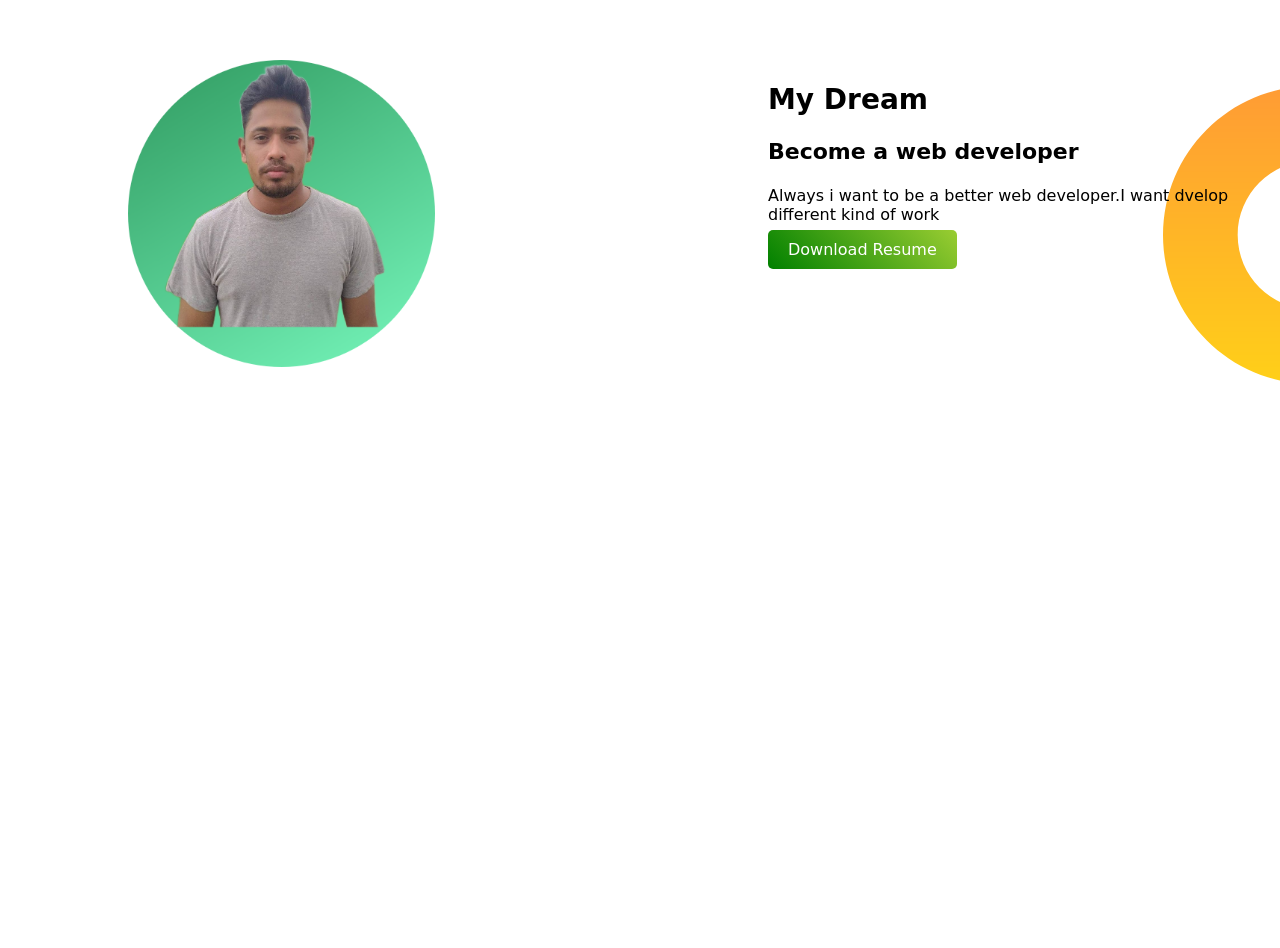
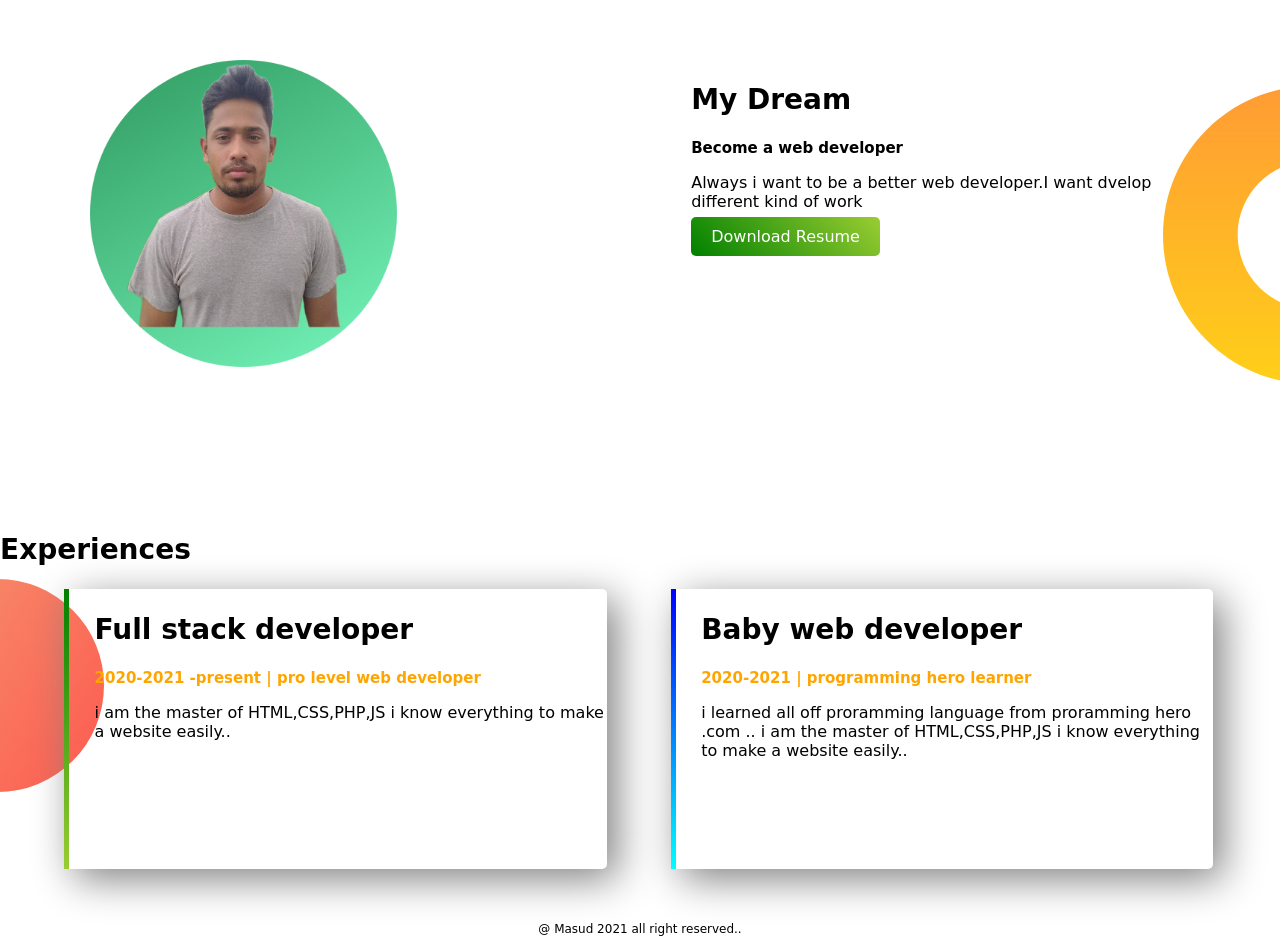
Before and after one commit to MasudRana924/myportfolio, a plain HTML site: page index.html in a window 1280 px wide. Shown: the part 440-1388 px from the top of the page. Before the commit the page ends 900 px from the top, so only its background shows below. Drawn offline with Linux system fonts and the light colour scheme; a web font is replaced by a local one.

Commit message:
added experience and footer

```diff
--- a/index.html
+++ b/index.html
@@ -35,7 +35,22 @@
         <a  class="button" href="http://">Download Resume</a>
         </div>
      </section>
-
+     <section class="experience-area">
+       <h2> Experiences</h2>
+       <div id="full-stack" class="half-width single-experience">
+        <h2> Full stack developer</h2>
+        <h3 class="orange-highlights">2020-2021 -present | pro level web developer </h3>
+        <p> i am the master of HTML,CSS,PHP,JS i know everything to make a website easily..</p>
+       </div>
+       <div id="baby-web" class="half-width single-experience">
+      <h2>Baby web developer</h2>
+      <h3 class="orange-highlights">2020-2021 | programming hero learner </h3>
+      <p> i learned all off proramming language from proramming hero .com .. i am the master of HTML,CSS,PHP,JS i know everything to make a website easily..</p>
+       </div>
+     </section>
+     <footer>
+       <p> @ Masud 2021 all right reserved..</p>
+     </footer>
 
 </body>
 </html>
--- a/style.css
+++ b/style.css
@@ -5,18 +5,22 @@ body{
 .name-highlights{
     color:yellowgreen;
 }
+.orange-highlights{
+    color:orange;
+}
 h1{font-size: 35px;}
 h2{font-size: 28px;}
-h3{font-size: 22px;}
+h3{font-size: 15px;}
 .half-width{
     width:40%;
     float:left;
     margin-left:5%;
-    padding-left:5%;
+    padding-left:2%;
 }
 .half-width img{
   width:60%;
 }
+
 .top-banner{
     background-image: url("images/top-banner.png");
     background-repeat: no-repeat;
@@ -40,3 +44,27 @@ section{
     border-radius: 5px;
     font-weight: 700px;
 }
+.single-experience{
+    box-shadow: 10px 10px 40px gray;
+    border-radius: 5px;
+    height: 70%;
+}
+.experience-area{
+    background-image: url("images/exp-bg.png");
+    background-repeat: no-repeat;
+    background-position: left;
+}
+#full-stack{
+    border-image: linear-gradient(180deg,green,yellowgreen);
+    border-left:5px solid ;
+    border-image-slice: 1;
+}
+#baby-web{
+    border-image: linear-gradient(180deg, blue,aqua);
+    border-image-slice: 1;
+    border-left: 5px solid ;
+}
+footer p{
+    text-align: center;
+    font-size: 12px;
+}
```
